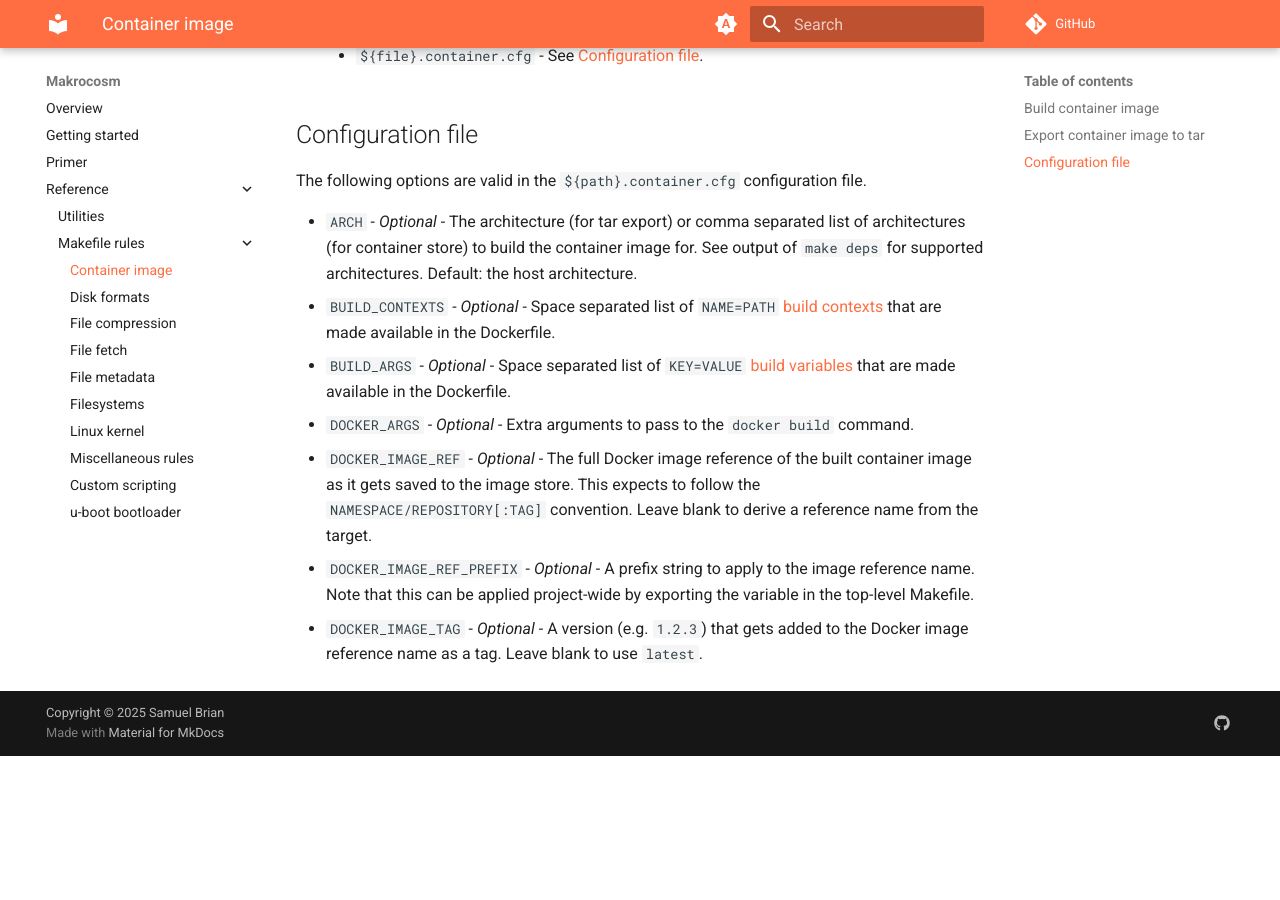
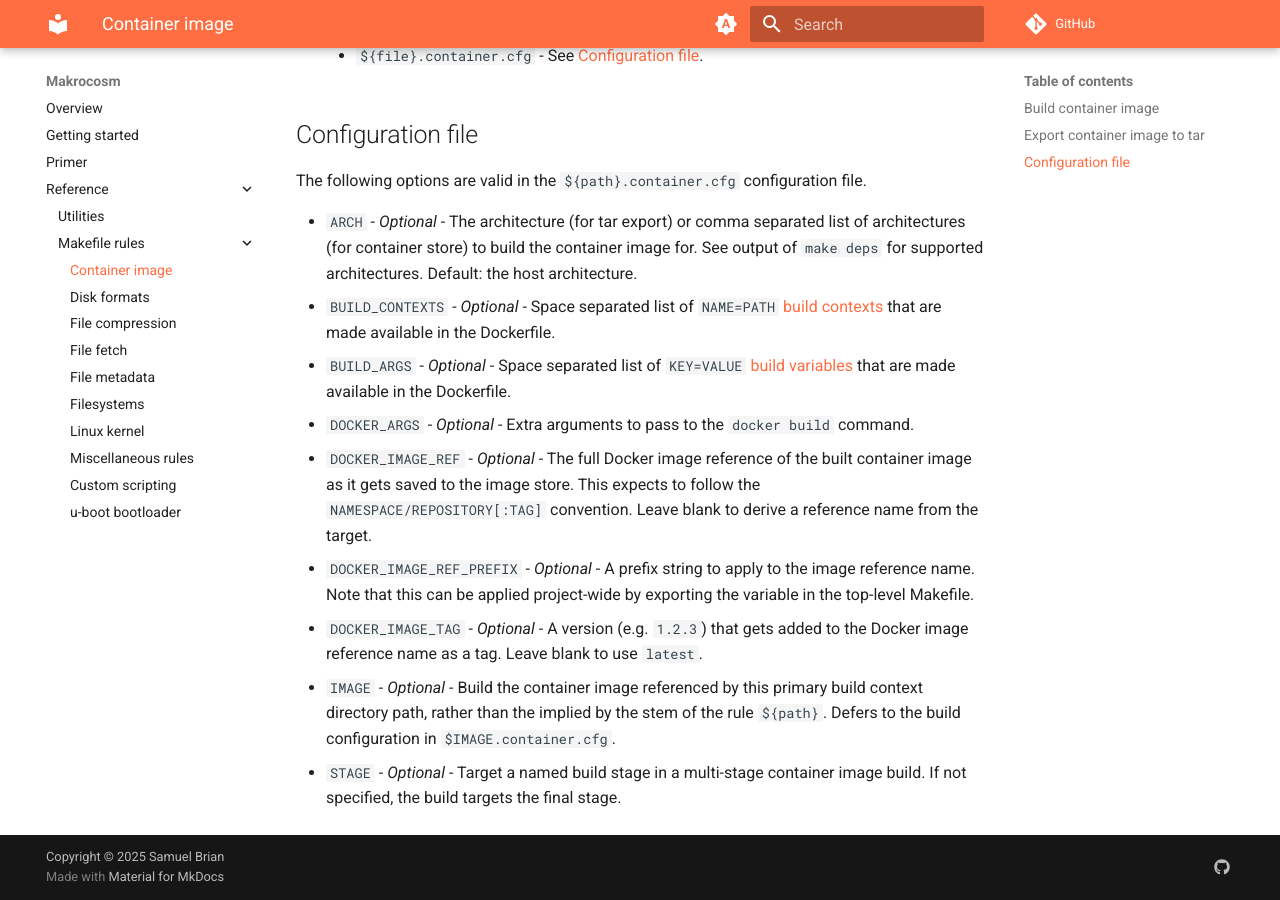
Before and after one commit to makrocosm/makrocosm, an MkDocs documentation site: the page built from docs/reference/makefile-rules/container-image.md, in a window 1280 px wide and 900 px high, scrolled down 1544 px. Built offline with MkDocs 1.6.1 and Material for MkDocs 9.7.7, drawn with Linux system fonts in a browser that asks for light colours; comment, search, counter and statistics services are not loaded; before the commit the page ends 2300 px from its top, so only the background shows below that.

Commit message:
docker-build: allow export of intermediate container image build stages
This can be convenient if you want to define multiple exportable targets
in one Dockerfile, or you want to export an intermediate step for
inspection (e.g. for debugging a build environment).

```diff
--- a/docs/reference/makefile-rules/container-image.md
+++ b/docs/reference/makefile-rules/container-image.md
@@ -95,3 +95,10 @@ The following options are valid in the `${path}.container.cfg` configuration fil
    - `DOCKER_IMAGE_TAG` - *Optional* - A version (e.g. `1.2.3`) that gets
      added to the Docker image reference name as a tag.
      Leave blank to use `latest`.
+   - `IMAGE` - *Optional* - Build the container image referenced by this
+     primary build context directory path, rather than the implied by
+     the stem of the rule `${path}`.
+     Defers to the build configuration in `$IMAGE.container.cfg`.
+   - `STAGE` - *Optional* - Target a named build stage in a multi-stage
+     container image build.
+     If not specified, the build targets the final stage.
```
Also changed, not shown: 1 other file.
